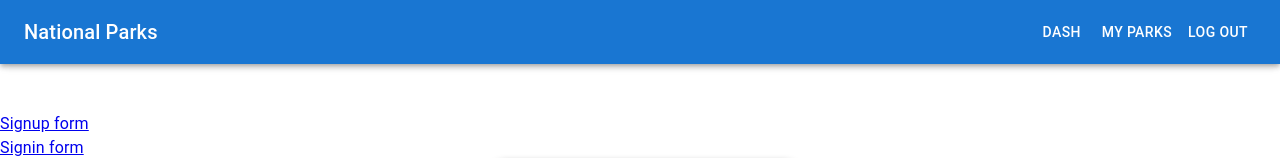
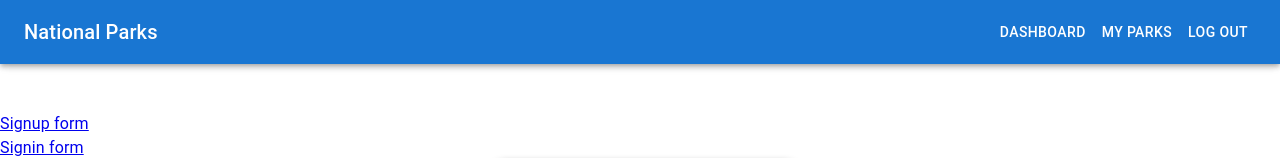
Before and after one commit to Fgonzalez409/capstone-frontend, a React (Vite) app: page /signin in a window 1280 px wide. Shown: the top 158 px of the page. Built offline with nearby package versions, Linux system fonts and the light colour scheme.

Commit message:
app working before integrating google maps

```diff
--- a/src/components/Dashboard.jsx
+++ b/src/components/Dashboard.jsx
@@ -124,7 +124,7 @@ const Dashboard = () => {
         {data.map((park) => (
           <div key={park.id} className="park-item">
             <h3>{park.fullName}</h3>
-            <p>{park.parkCode}</p>
+            {/* <p>{park.parkCode}</p> */}
             <p>{park.description}</p>
 
             {park.images && park.images.length > 0 && (
--- a/src/components/TestHeader.jsx
+++ b/src/components/TestHeader.jsx
@@ -100,7 +100,7 @@ function DrawerAppBar(props) {
             color="inherit"
             onClick={() => handleNavBar("Dashboard")}//need to add a Home route
             >
-            Dash
+            Dashboard
           </Button>
 
 
```
Also changed, not shown: src/components/Header.jsx (+0 -20 lines).
